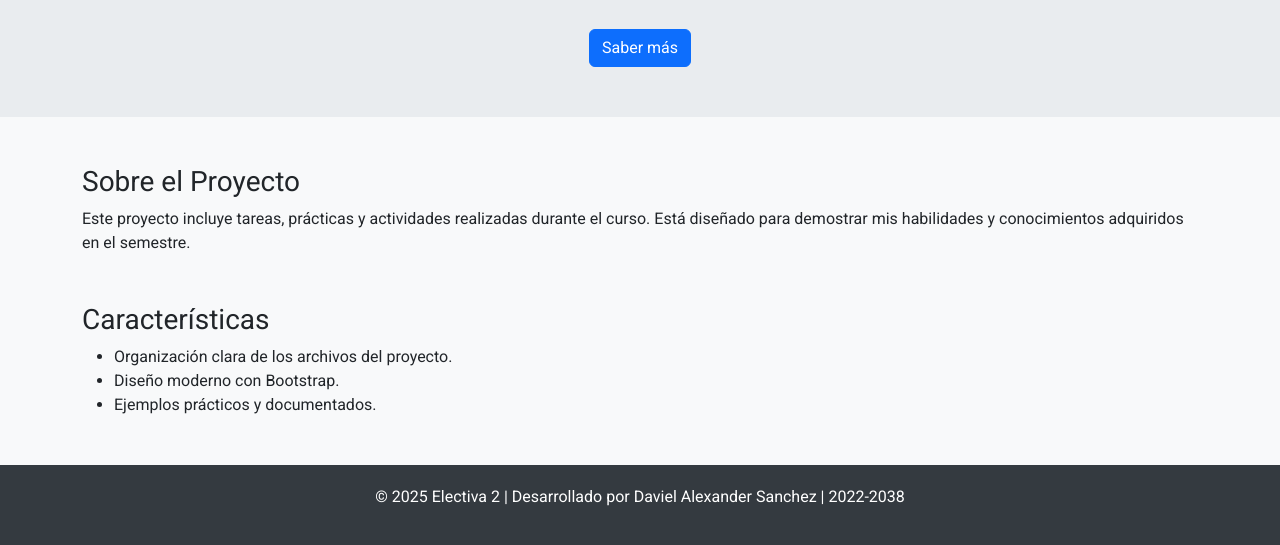
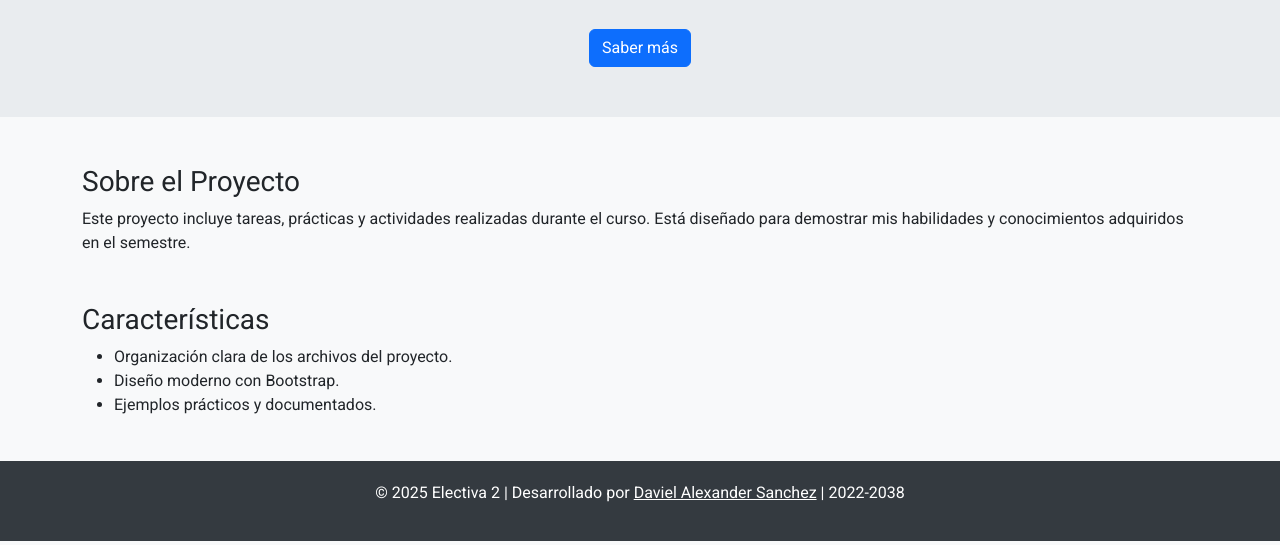
Before and after one commit to DavielSanchez/DavielSanchez.github.io, a plain HTML site: page Index.html in a window 1280 px wide. Shown: the part 259-804 px from the top of the page. Drawn offline with nearby package versions, Linux system fonts and the light colour scheme.

Commit message:
Segundo Commit

```diff
--- a/Index.html
+++ b/Index.html
@@ -9,31 +9,8 @@
     <link href="https://cdn.jsdelivr.net/npm/bootstrap@5.3.0/dist/css/bootstrap.min.css" rel="stylesheet">
     <!-- Google Font -->
     <link href="https://fonts.googleapis.com/css2?family=Roboto:wght@400;700&display=swap" rel="stylesheet">
-    <style>
-        body {
-            font-family: 'Roboto', sans-serif;
-            background-color: #f8f9fa;
-        }
+    <link rel="stylesheet" href="main.css">
 
-        header {
-            background-color: #007bff;
-            color: white;
-            padding: 20px 0;
-        }
-
-        .hero {
-            background-color: #e9ecef;
-            padding: 50px 20px;
-            text-align: center;
-        }
-
-        footer {
-            background-color: #343a40;
-            color: white;
-            text-align: center;
-            padding: 20px 0;
-        }
-    </style>
 </head>
 
 <body>
@@ -46,7 +23,7 @@
         <section class="hero">
             <h2>Bienvenido a mi proyecto</h2>
             <p>Este es el repositorio oficial para la materia de Electiva 2.</p>
-            <a href="#about" class="btn btn-primary mt-3">Saber más</a>
+            <a target="_blank" href="https://github.com/DavielSanchez/DavielSanchez.github.io" class="btn btn-primary mt-3">Saber más</a>
         </section>
 
         <section id="about" class="container my-5">
@@ -65,7 +42,7 @@
     </main>
 
     <footer>
-        <p>&copy; 2025 Electiva 2 | Desarrollado por Daviel Alexander Sanchez | 2022-2038</p>
+        <p>&copy; 2025 Electiva 2 | Desarrollado por <a target="_blank" href="https://github.com/DavielSanchez">Daviel Alexander Sanchez</a> | 2022-2038</p>
     </footer>
 
     <!-- Bootstrap JS -->
--- /dev/null
+++ b/main.css
@@ -0,0 +1,31 @@
+body {
+    height: 100vh;
+    font-family: 'Roboto', sans-serif;
+    background-color: #f8f9fa;
+}
+
+header {
+    background-color: #007bff;
+    color: white;
+    padding: 20px 0;
+}
+
+.hero {
+    background-color: #e9ecef;
+    padding: 50px 20px;
+    text-align: center;
+}
+
+footer {
+    position: absolute;
+    bottom: 0;
+    width: 100vw;
+    background-color: #343a40;
+    color: white;
+    text-align: center;
+    padding: 20px 0;
+}
+
+footer a {
+    color: white;
+}
```
